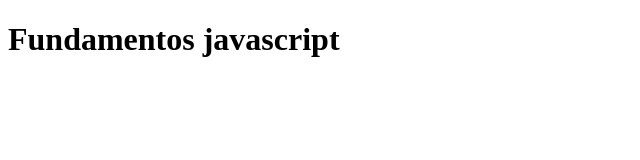
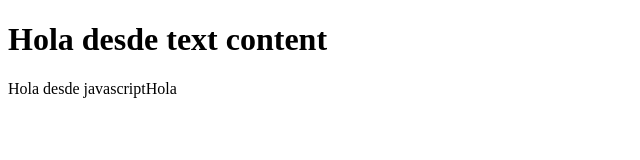
Before and after one commit to dapp-sh/javascript-with-jhon, a plain HTML site: page index.html in a window 1280 px wide. Shown: the whole page, without its empty margins (0-640 px from the left). Drawn offline with Linux system fonts and the light colour scheme.

Commit message:
Class DOM javascript

```diff
--- /dev/null
+++ b/dom.js
@@ -0,0 +1,33 @@
+const h1s = document.getElementsByTagName('h1')
+const p = document.getElementById('about-me');
+const pQuery = document.querySelector('#about-me');
+const span = document.createElement('span');
+const otherSpan = document.createElement('span');
+// const pQueryClass = document.querySelector('.about-me');
+// const pQueryTag = document.querySelector('p');
+
+const h1 = h1s.item(0)
+
+h1.innerHTML = 'Hola'
+h1.innerText = 'Hola desde inner text'
+h1.textContent = 'Hola desde text content'
+
+console.log(p);
+p.textContent = 'Hola desde javascript'
+
+// console.log(pQuery);
+// console.log(pQueryClass);
+
+// p.className = 'classname-about-me'
+p.classList.add('hola', 'que')
+p.classList.remove('que')
+p.classList.toggle('hola')
+p.classList.replace('hola', 'hola-jhon')
+
+p.append(span)
+p.appendChild(otherSpan)
+span.textContent = 'Hola'
+console.log(p.className);
+
+document.documentElement.classList.add('dark')
+document.body.classList.add('light')
--- a/index.html
+++ b/index.html
@@ -4,9 +4,11 @@
     <meta charset="UTF-8" />
     <meta name="viewport" content="width=device-width, initial-scale=1.0" />
     <title>JS</title>
+<link rel="stylesheet" href="./main.css">
   </head>
   <body>
     <h1>Fundamentos javascript</h1>
+    <p id="about-me" class="about-me"></p>
     <script type="module" src="./main.js"></script>
   </body>
 </html>
--- /dev/null
+++ b/main.css
@@ -0,0 +1,3 @@
+.hola-jhon {
+font-size: 20px;
+}
```
Also changed, not shown: api.js (added, +18 -0 lines), main.js (+5 -3 lines).
